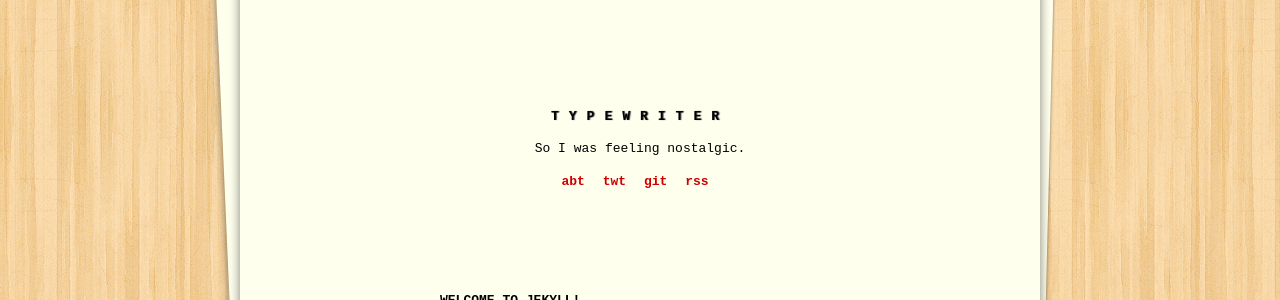
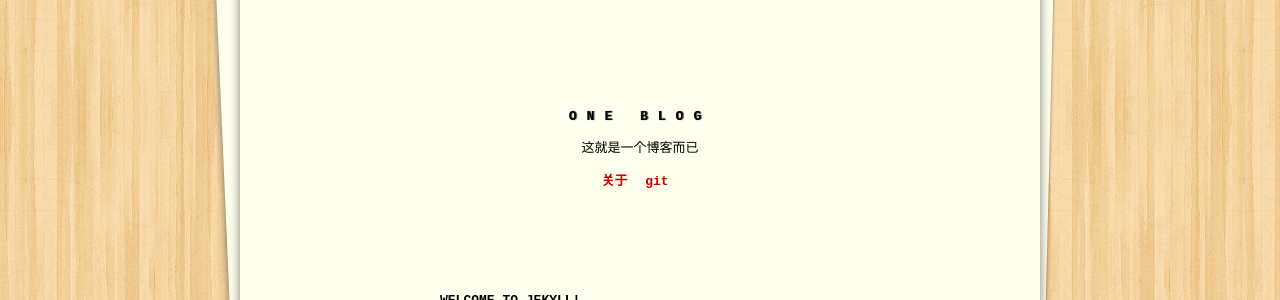
Before and after one commit to alixedi/typewriter, a Jekyll site: the page built from index.html, in a window 1280 px wide. Shown: the part 202-502 px from the top of the page. Built offline with Jekyll 4.4.1, drawn with Linux system fonts in a browser that asks for light colours; the list of posts is cut into pages by our own code.

Commit message:
Update _config.yml

```diff
--- a/_config.yml
+++ b/_config.yml
@@ -1,8 +1,8 @@
 # Site settings
-title: "Typewriter"
-description: "So I was feeling nostalgic."
+title: "One Blog"
+description: "这就是一个博客而已"
 baseurl: ""
-url: "http://alixedi.github.io"
+url: "http://eikoli.github.io"
 
 # Build settings
 markdown: kramdown
@@ -12,11 +12,7 @@
 
 # Links
 links:
-  - title: "abt"
+  - title: "关于"
     url: /about
-  - title: "twt"
-    url: http://twitter.com/alixedi
   - title: "git"
-    url: http://github.com/alixedi
-  - title: "rss"
-    url: /feed.xml
+    url: http://github.com/eikoli
```
